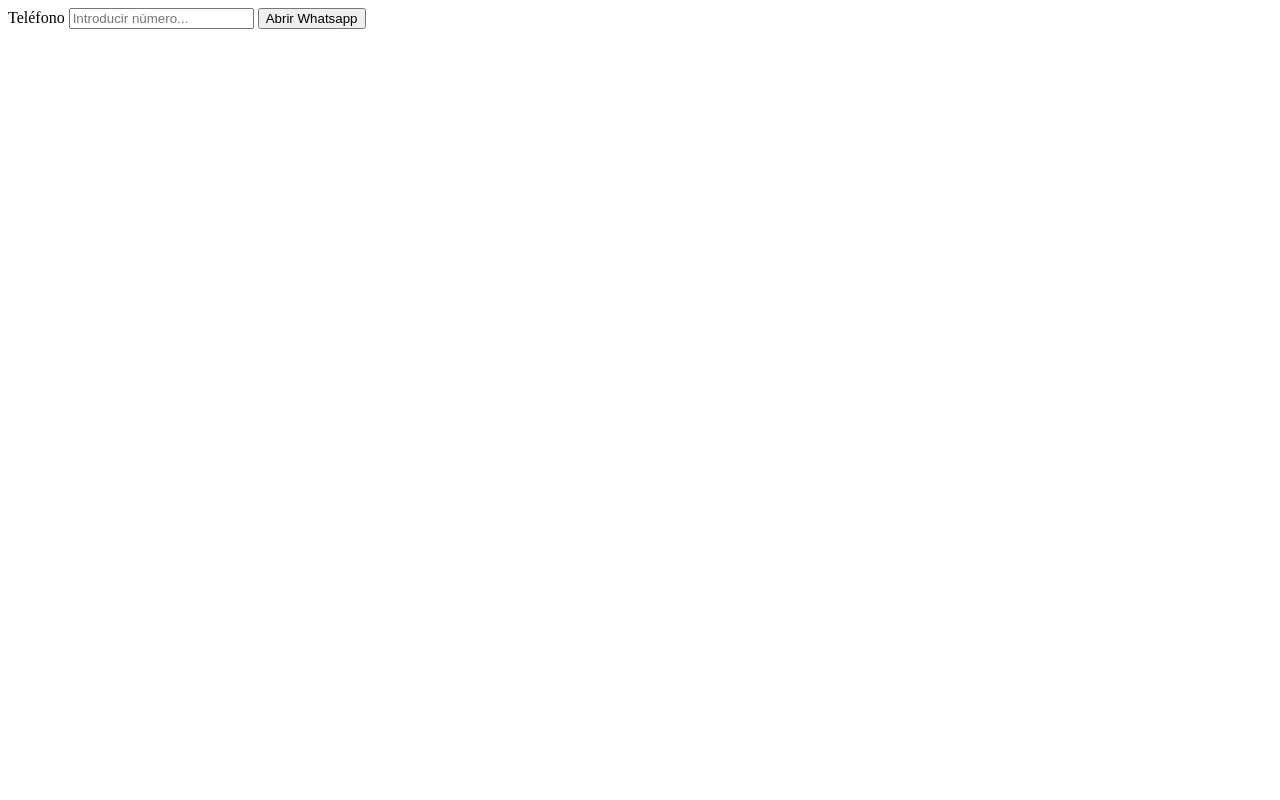
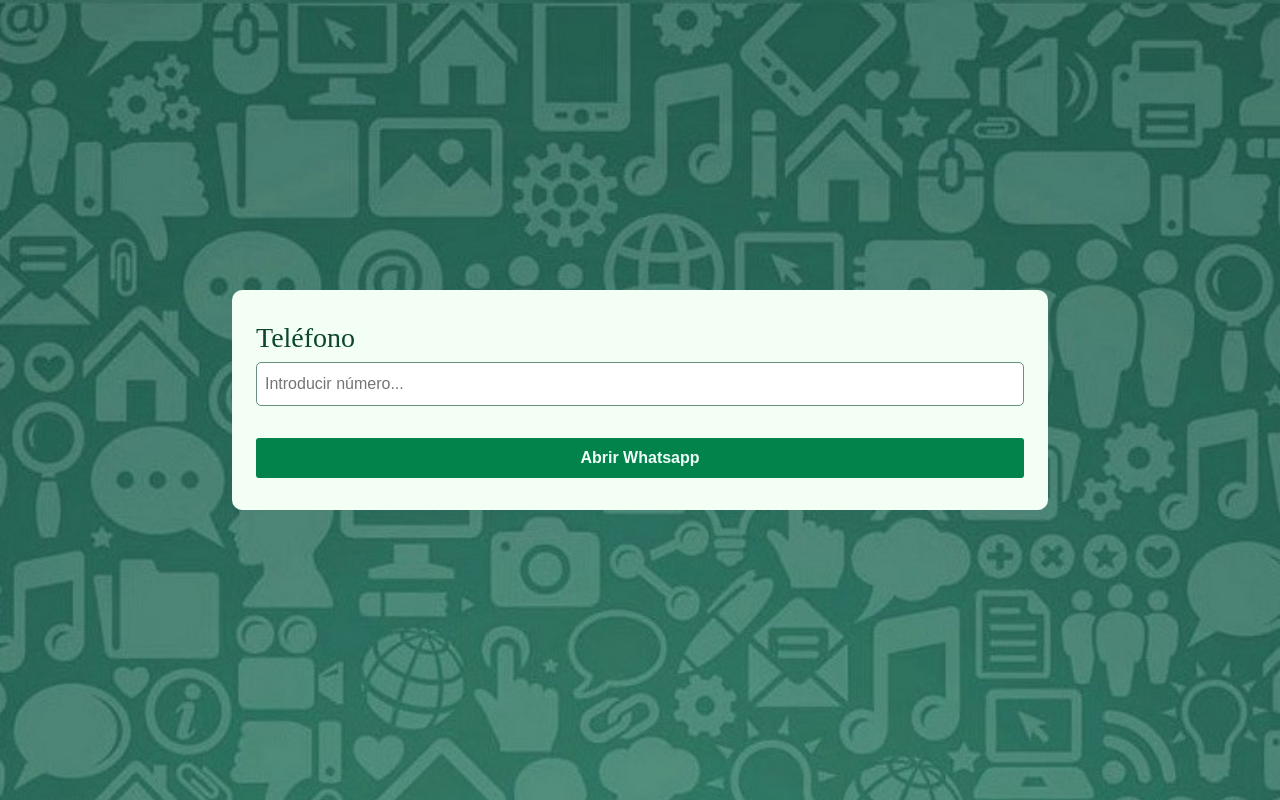
Before and after one commit to G4Snakeman/G4Snakeman.github.io, a plain HTML site: page index.html in a window 1280 px wide. Drawn offline with Linux system fonts and the light colour scheme.

Commit message:
Add files via upload

```diff
--- a/index.html
+++ b/index.html
@@ -5,14 +5,16 @@
     <meta charset="UTF-8">
     <meta name="viewport" content="width=device-width, initial-scale=1.0">
     <title>Unknow Whatsapp</title>
+    <link rel="stylesheet" href="/style.css">
 </head>
 
-<body>
+<body class="page">
 
-    <form action="/" method="POST">
-        <label for="phone">Teléfono</label>
-        <input id="phone" type="number" placeholder="Introducir número..." pattern="[6-7][0-9]{8}" required>
-        <button id="send">Abrir Whatsapp</button>
+    <form class="form" action="/" method="POST">
+        <label class="form__label" for="phone">Teléfono</label>
+        <input class="form__input" id="phone" type="number" placeholder="Introducir número..." pattern="[6-7][0-9]{8}"
+            required>
+        <button class="form__button" id="send">Abrir Whatsapp</button>
     </form>
 
 </body>
```
